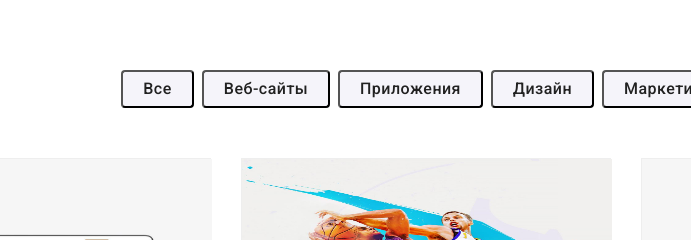
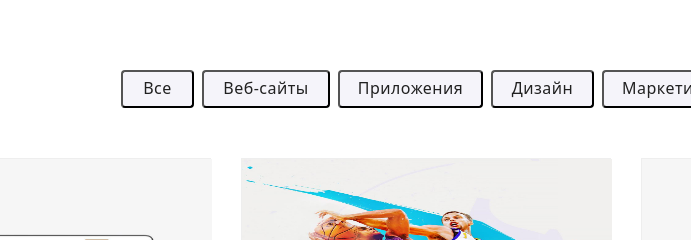
Before and after one commit to G0eXe/goit-markup-hw-02, a plain HTML site: page portfolio.html in a window 1280 px wide. Shown: the part 278-518 px from the top of the page, 589-1280 px from the left. Drawn offline with nearby package versions, Linux system fonts and the light colour scheme.

Commit message:
Добавляет правки в font-family для кнопок

```diff
--- a/css/styles.css
+++ b/css/styles.css
@@ -126,7 +126,7 @@
 }
 
 .modal-button-text {
-  font-family: var(--main-font);
+  font-family: inherit
   font-weight: bold;
   font-size: 16px;
   line-height: 1.88;
@@ -438,7 +438,7 @@
   border-radius: 4px;
   cursor: pointer;
 
-  font-family: var(--main-font);
+  font-family: inherit;
   font-weight: 500;
   font-size: 16px;
   line-height: 1.62;
@@ -466,7 +466,7 @@
   border-radius: 4px;
   cursor: pointer;
 
-  font-family: var(--main-font);
+  font-family: inherit;
   font-weight: 500;
   font-size: 16px;
   line-height: 1.62;
@@ -494,7 +494,7 @@
   border-radius: 4px;
   cursor: pointer;
 
-  font-family: var(--main-font);
+  font-family: inherit;
   font-weight: 500;
   font-size: 16px;
   line-height: 1.62;
@@ -522,7 +522,7 @@
   border-radius: 4px;
   cursor: pointer;
 
-  font-family: var(--main-font);
+  font-family: inherit;
   font-weight: 500;
   font-size: 16px;
   line-height: 1.62;
@@ -550,7 +550,7 @@
   border-radius: 4px;
   cursor: pointer;
 
-  font-family: var(--main-font);
+  font-family: inherit;
   font-weight: 500;
   font-size: 16px;
   line-height: 1.62;
```
